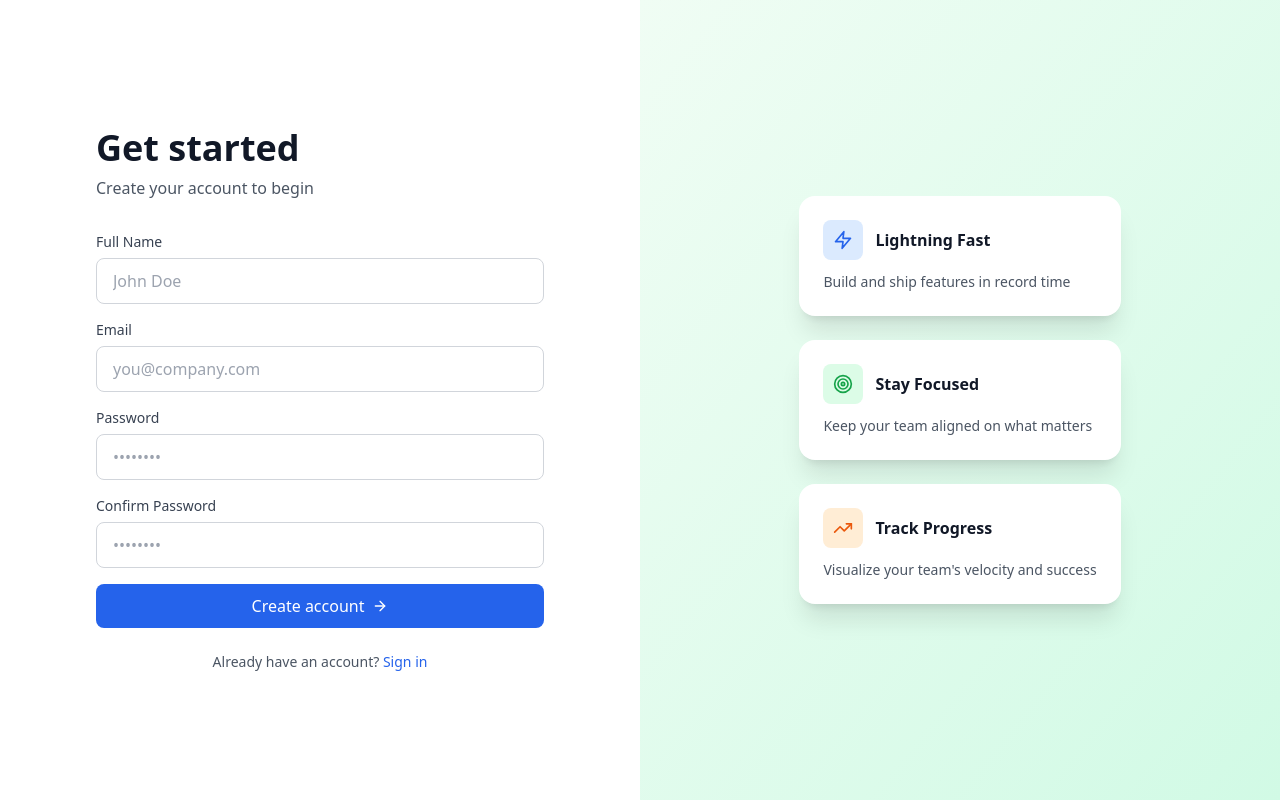
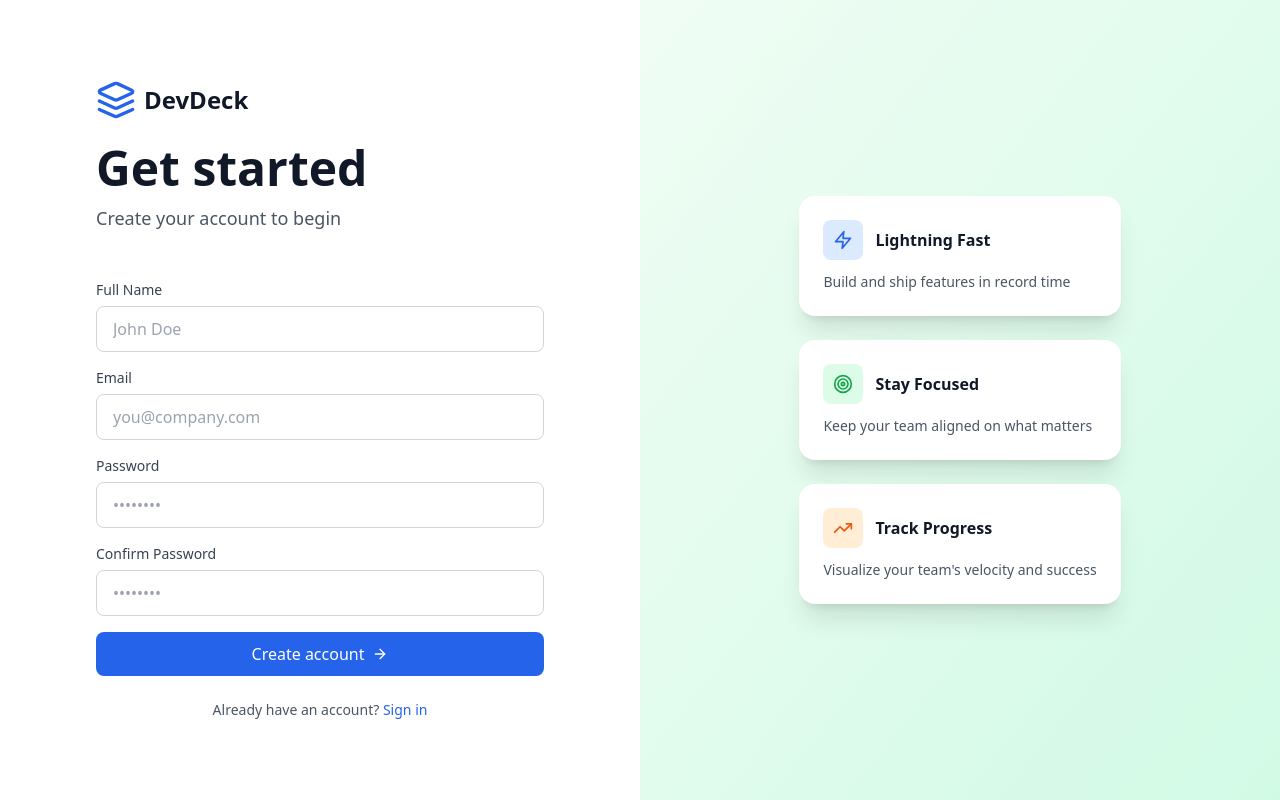
Before and after one commit to Brenden-Yiping-Wang/devdeck, a React (Vite) app: page /signup in a window 1280 px wide. Built offline with nearby package versions, Linux system fonts and the light colour scheme.

Commit message:
Updated LoginPage.tsx

```diff
--- a/src/pages/LoginPage.tsx
+++ b/src/pages/LoginPage.tsx
@@ -1,6 +1,6 @@
 import React, { useState } from 'react';
 import { useNavigate, Link } from 'react-router-dom';
-import { ArrowRight, Sparkles } from 'lucide-react';
+import { ArrowRight, Sparkles, CheckCircle2, Layers } from 'lucide-react';
 
 export default function LoginPage() {
   const [email, setEmail] = useState('');
@@ -43,11 +43,15 @@ export default function LoginPage() {
     <div className="min-h-screen flex">
       <div className="flex-1 flex items-center justify-center p-8 bg-white">
         <div className="w-full max-w-md">
-          <div className="mb-8">
-            <h1 className="text-4xl font-bold text-gray-900 mb-2">
+          <div className="mb-12">
+            <div className="inline-flex items-center gap-2 mb-6">
+              <Layers className="w-10 h-10 text-blue-600" />
+              <span className="text-2xl font-bold text-gray-900">DevDeck</span>
+            </div>
+            <h1 className="text-5xl font-bold text-gray-900 mb-3">
               Welcome back
             </h1>
-            <p className="text-gray-600">
+            <p className="text-lg text-gray-600">
               Sign in to continue to DevDeck
             </p>
           </div>
--- a/src/pages/SignupPage.tsx
+++ b/src/pages/SignupPage.tsx
@@ -1,6 +1,6 @@
 import React, { useState } from 'react';
 import { useNavigate, Link } from 'react-router-dom';
-import { ArrowRight, Zap, Target, TrendingUp } from 'lucide-react';
+import { ArrowRight, Zap, Target, TrendingUp, Layers } from 'lucide-react';
 
 export default function SignupPage() {
   const [email, setEmail] = useState('');
@@ -56,11 +56,15 @@ export default function SignupPage() {
     <div className="min-h-screen flex">
       <div className="flex-1 flex items-center justify-center p-8 bg-white">
         <div className="w-full max-w-md">
-          <div className="mb-8">
-            <h1 className="text-4xl font-bold text-gray-900 mb-2">
+          <div className="mb-12">
+            <div className="inline-flex items-center gap-2 mb-6">
+              <Layers className="w-10 h-10 text-blue-600" />
+              <span className="text-2xl font-bold text-gray-900">DevDeck</span>
+            </div>
+            <h1 className="text-5xl font-bold text-gray-900 mb-3">
               Get started
             </h1>
-            <p className="text-gray-600">
+            <p className="text-lg text-gray-600">
               Create your account to begin
             </p>
           </div>
```
